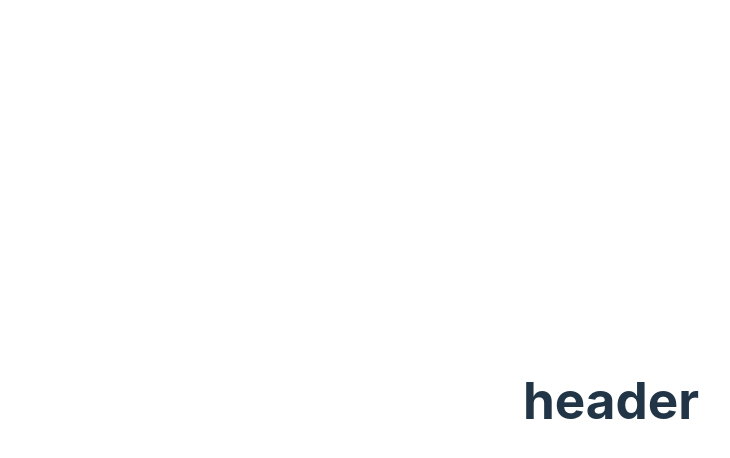
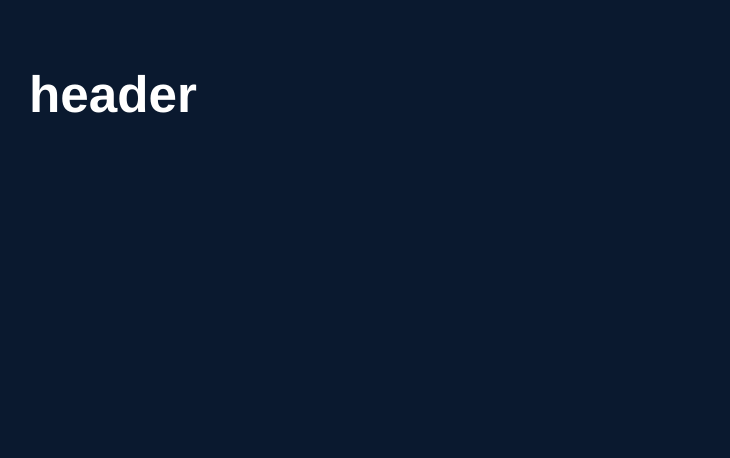
Before and after one commit to Gabriel-sys-hub/my-new-portifolio, a React (Vite) app: page / in a window 1280 px wide. Shown: the top 458 px of the page, without its empty margins (29-759 px from the left). Built offline with nearby package versions, Linux system fonts and the light colour scheme.

Commit message:
removng unecessary code, adding root colors.

```diff
--- a/src/index.css
+++ b/src/index.css
@@ -1,17 +1,14 @@
 :root {
-  font-family: Inter, Avenir, Helvetica, Arial, sans-serif;
+  font-family:   Helvetica, sans-serif;
   font-size: 16px;
   line-height: 24px;
   font-weight: 400;
 
-  color-scheme: light dark;
-  color: rgba(255, 255, 255, 0.87);
-  background-color: #242424;
-
+  background-color: var(--blue-primary);
+  color: #FFF;
   font-synthesis: none;
   text-rendering: optimizeLegibility;
   -webkit-font-smoothing: antialiased;
-  -moz-osx-font-smoothing: grayscale;
   -webkit-text-size-adjust: 100%;
 }
 
@@ -24,47 +21,7 @@
   color: #535bf2;
 }
 
-body {
-  margin: 0;
-  display: flex;
-  place-items: center;
-  min-width: 320px;
-  min-height: 100vh;
-}
-
 h1 {
   font-size: 3.2em;
   line-height: 1.1;
 }
-
-button {
-  border-radius: 8px;
-  border: 1px solid transparent;
-  padding: 0.6em 1.2em;
-  font-size: 1em;
-  font-weight: 500;
-  font-family: inherit;
-  background-color: #1a1a1a;
-  cursor: pointer;
-  transition: border-color 0.25s;
-}
-button:hover {
-  border-color: #646cff;
-}
-button:focus,
-button:focus-visible {
-  outline: 4px auto -webkit-focus-ring-color;
-}
-
-@media (prefers-color-scheme: light) {
-  :root {
-    color: #213547;
-    background-color: #ffffff;
-  }
-  a:hover {
-    color: #747bff;
-  }
-  button {
-    background-color: #f9f9f9;
-  }
-}
```
